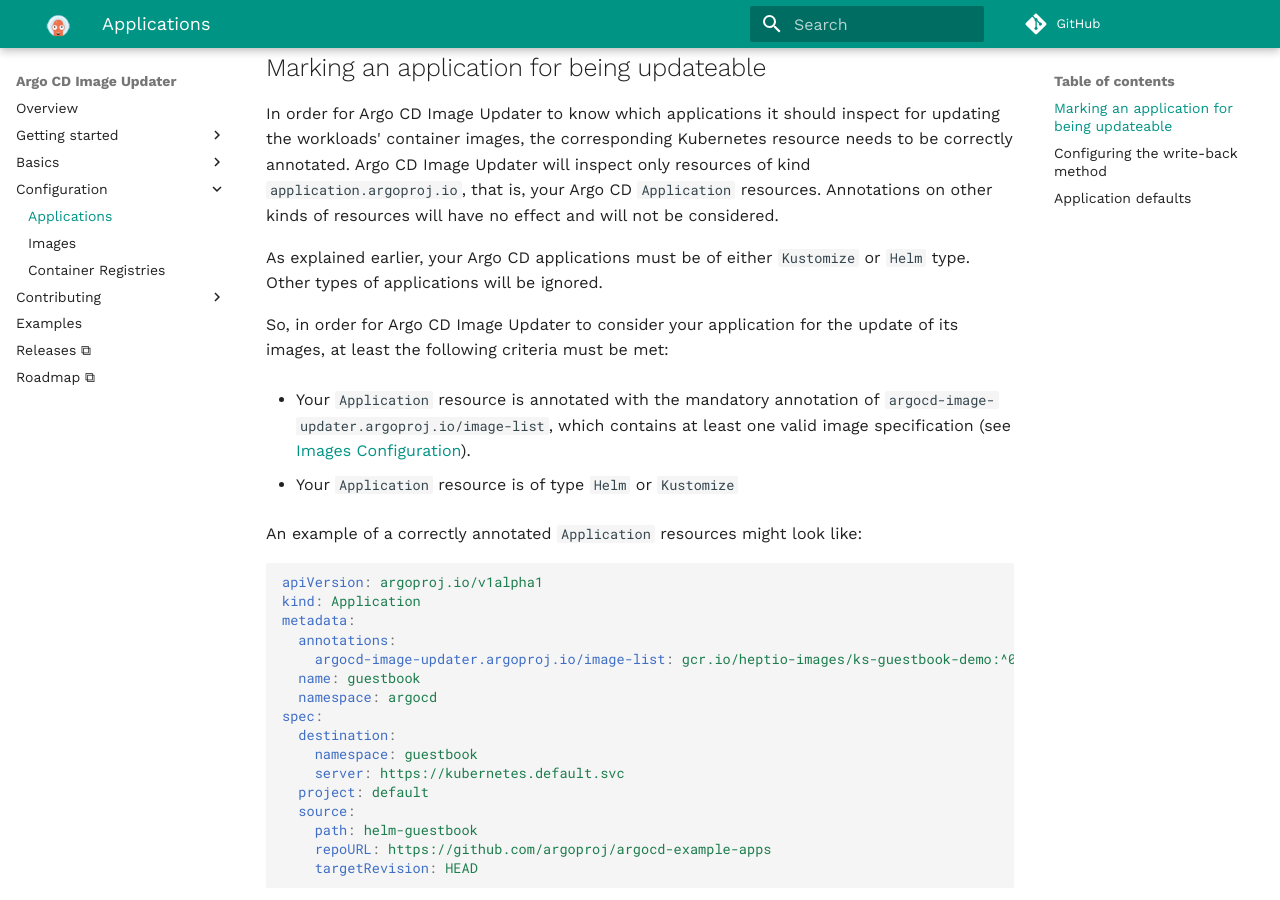
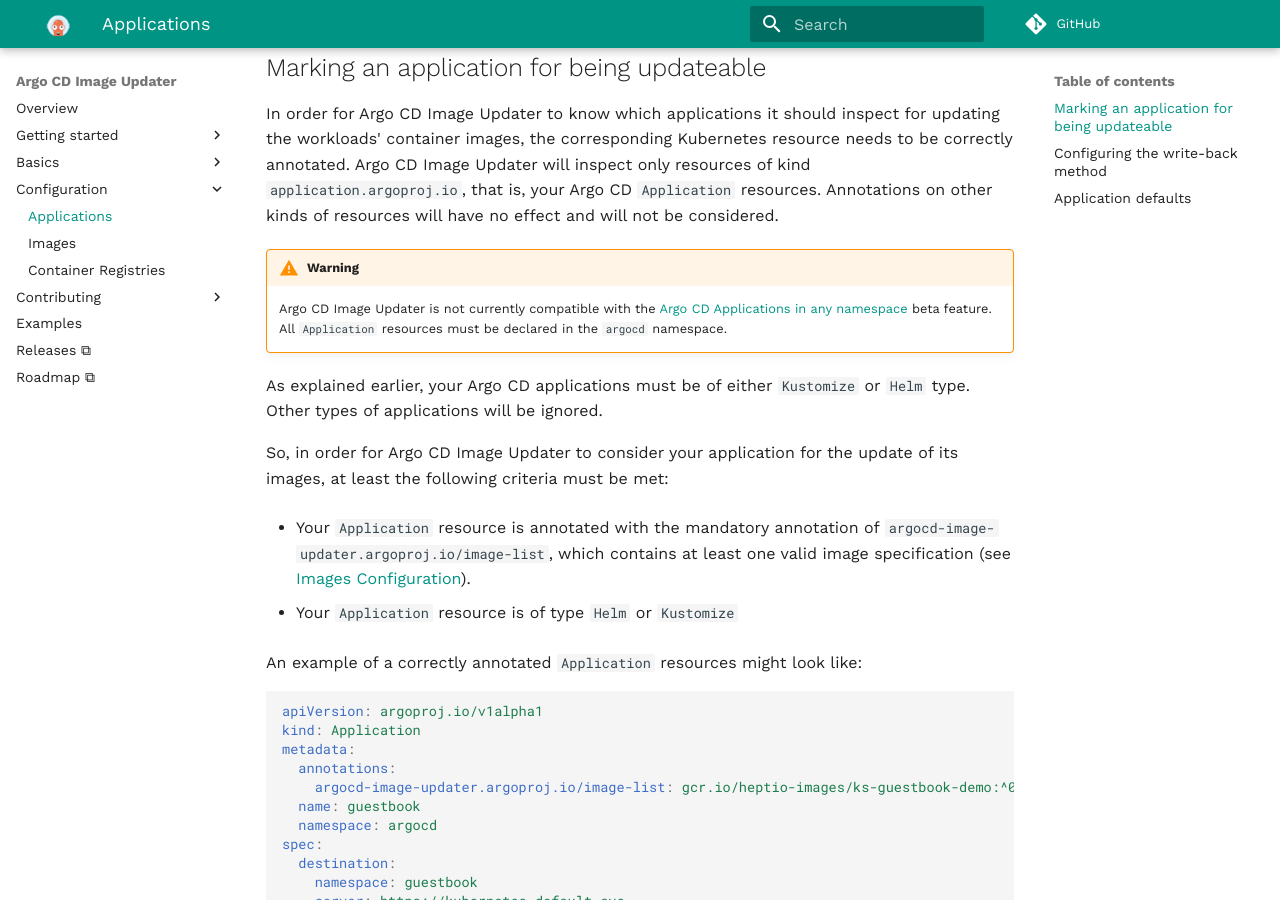
Before and after one commit to argoproj-labs/argocd-image-updater, an MkDocs documentation site: the page built from docs/configuration/applications.md, in a window 1280 px wide and 900 px high, scrolled down 386 px. Built offline with MkDocs 1.6.1 and Material for MkDocs 9.7.7, drawn with Linux system fonts in a browser that asks for light colours; comment, search, counter and statistics services are not loaded.

Commit message:
Add documentation about ArgoCD apps in any namespace

```diff
--- a/docs/configuration/applications.md
+++ b/docs/configuration/applications.md
@@ -21,6 +21,12 @@ resource needs to be correctly annotated. Argo CD Image Updater will inspect
 only resources of kind `application.argoproj.io`, that is, your Argo CD
 `Application` resources. Annotations on other kinds of resources will have no
 effect and will not be considered.
+
+!!!warning
+    Argo CD Image Updater is not currently compatible with the
+    [Argo CD Applications in any namespace](https://argo-cd.readthedocs.io/en/stable/operator-manual/app-any-namespace/)
+    beta feature. All `Application` resources must be declared in the `argocd`
+    namespace.
 
 As explained earlier, your Argo CD applications must be of either `Kustomize`
 or `Helm` type. Other types of applications will be ignored.
```
